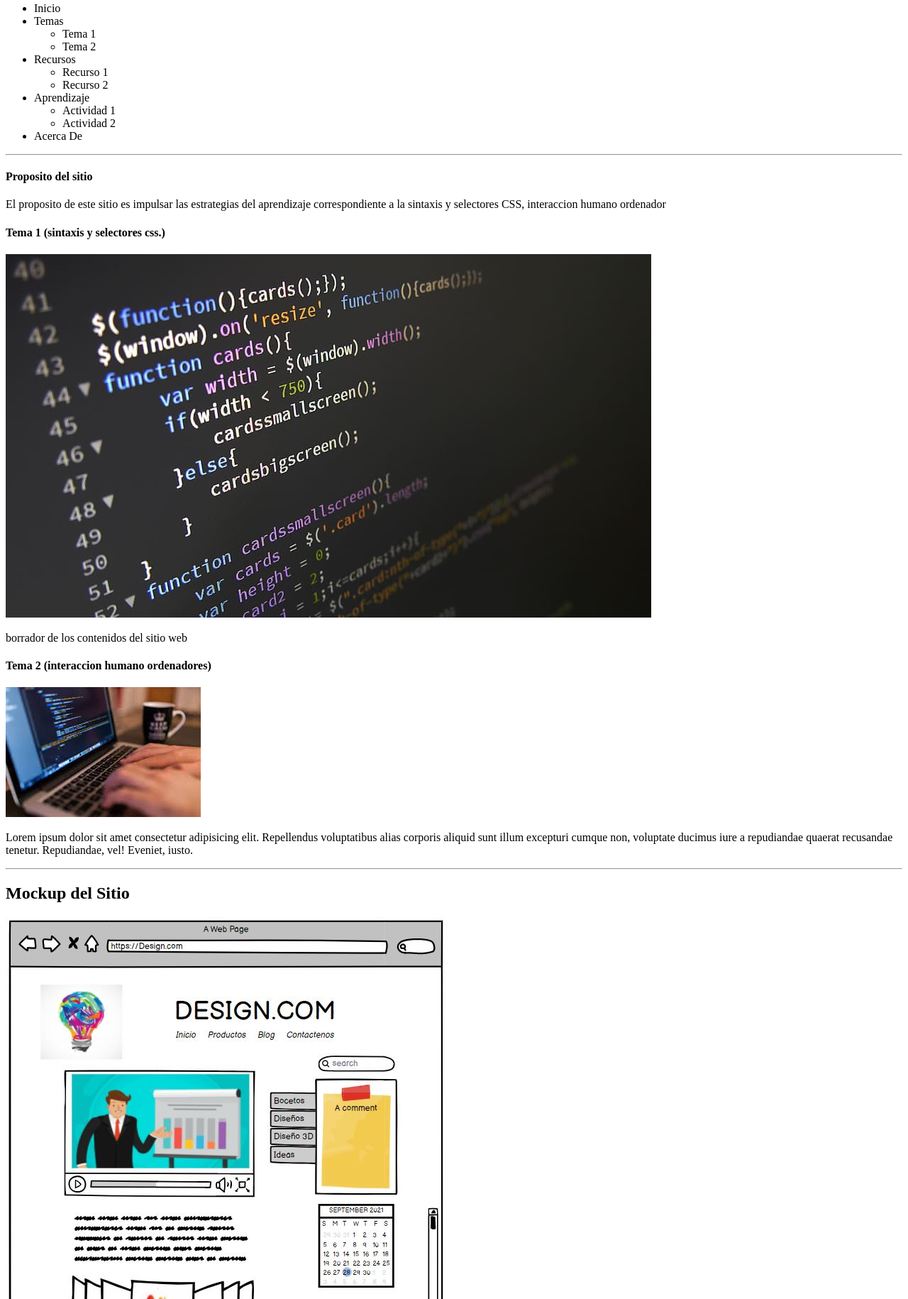
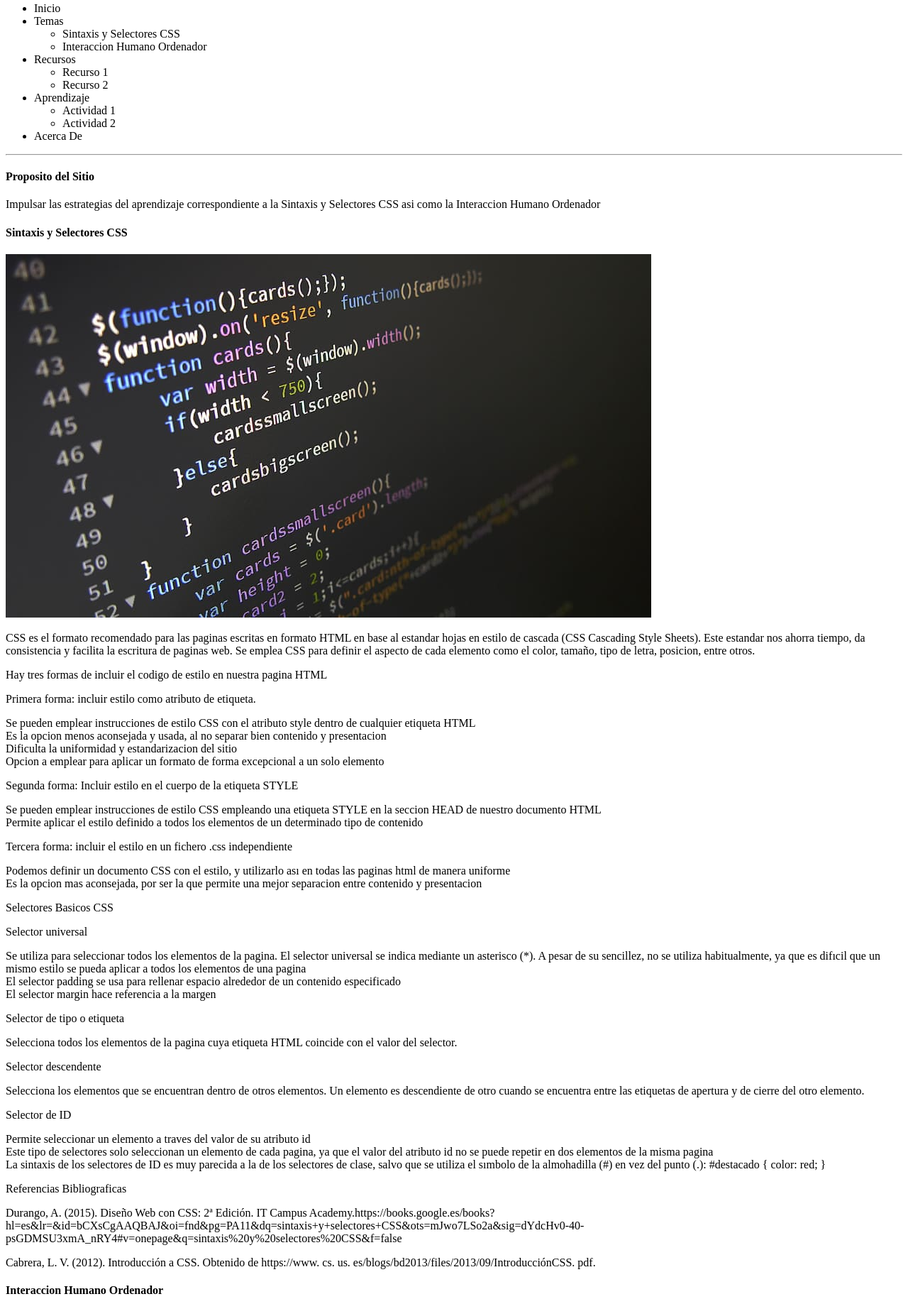
Before and after one commit to jmgonzalez2021/DSW-JohanGonzalez, a plain HTML site: page fase2/design.html in a window 1280 px wide. Shown: the part 95-1925 px from the top of the page at 71% size. Drawn offline with Linux system fonts and the light colour scheme.

Commit message:
Update design.html

```diff
--- a/fase2/design.html
+++ b/fase2/design.html
@@ -16,8 +16,8 @@
             <li>Inicio</li>
             <li>Temas
                 <ul>
-                    <li>Tema 1</li>
-                    <li>Tema 2</li>
+                    <li>Sintaxis y Selectores CSS</li>
+                    <li>Interaccion Humano Ordenador</li>
                 </ul>
             </li>
             <li>Recursos
@@ -39,22 +39,87 @@
     <!-- Contenido principal de la pagina -->
     <main>
         <section>
-            <h4>Proposito del sitio</h4>
-            <p>El proposito de este sitio es impulsar las estrategias del aprendizaje correspondiente a la sintaxis y selectores CSS, interaccion humano ordenador</p>
+            <h4>Proposito del Sitio</h4>
+            <p>Impulsar las estrategias del aprendizaje correspondiente a la Sintaxis y Selectores CSS asi como la Interaccion Humano Ordenador</p>
         </section>
 
         <article>
-            <h4>Tema 1 (sintaxis y selectores css.)</h4>
+            <h4>Sintaxis y Selectores CSS</h4>
             <img src="Image/Sintaxis.jpg" alt="descripcion alternativa (imagen que muestra la sintaxis)">
             <p>
-                borrador de los contenidos del sitio web
+                CSS es el formato recomendado para las paginas escritas en formato HTML en base al estandar
+                hojas en estilo de cascada (CSS Cascading Style Sheets). Este estandar nos ahorra tiempo, da
+                consistencia y facilita la escritura de paginas web.
+                Se emplea CSS para definir el aspecto de cada elemento como el color, tamaño, tipo de letra,   posicion, entre otros.
             </p>
+            <p>Hay tres formas de incluir el codigo de estilo en nuestra pagina HTML
+            </p>
+            <p>Primera forma: incluir estilo como atributo de etiqueta.</p>
+            <p>Se pueden emplear instrucciones de estilo CSS con el atributo style dentro de cualquier etiqueta HTML <br>
+                Es la opcion menos aconsejada y usada, al no separar bien contenido y presentacion <br>
+                Dificulta la uniformidad y estandarizacion del sitio <br>
+                Opcion a emplear para aplicar un formato de forma excepcional a un solo elemento <br>
+            </p>
+            <p>Segunda forma: Incluir estilo en el cuerpo de la etiqueta STYLE</p>
+            <p>Se pueden emplear instrucciones de estilo CSS empleando una etiqueta STYLE en la seccion
+            HEAD de nuestro documento HTML <br>
+            Permite aplicar el estilo definido a todos los elementos de un determinado tipo de contenido <br>
+        </p>
+        <p>Tercera forma: incluir el estilo en un fichero .css independiente</p>
+        <p>
+            Podemos definir un documento CSS con el estilo, y utilizarlo ası en todas las paginas html de
+            manera uniforme <br>
+            Es la opcion mas aconsejada, por ser la que permite una mejor separacion entre contenido y
+            presentacion <br>
+        </p>
+        <p>Selectores Basicos CSS</p>
+        <p>Selector universal</p>
+        <p>
+            Se utiliza para seleccionar todos los elementos de la pagina.
+            El selector universal se indica mediante un asterisco (*). A pesar de su sencillez, no se utiliza habitualmente, ya que es difıcil que un mismo estilo se pueda aplicar a todos los elementos de una pagina <br>
+            El selector padding se usa para rellenar espacio alrededor de un contenido especificado <br>
+            El selector margin hace referencia a la margen <br>
+        </p>
+        <p>Selector de tipo o etiqueta</p>
+        <p>
+            Selecciona todos los elementos de la pagina cuya etiqueta HTML coincide con el valor del selector.
+        </p>
+        <p>Selector descendente</p>
+        <p>
+            Selecciona los elementos que se encuentran dentro de otros elementos. Un elemento es descendiente de otro cuando se encuentra entre las etiquetas de apertura y de cierre del otro elemento.
+        </p>
+        <p>Selector de ID</p>
+        <p>
+            Permite seleccionar un elemento a traves del valor de su atributo id <br>
+            Este tipo de selectores solo seleccionan un elemento de cada pagina, ya que el valor del atributo id no se puede repetir en dos elementos de la misma pagina <br>
+            La sintaxis de los selectores de ID es muy parecida a la de los selectores de clase, salvo que se utiliza el sımbolo de la almohadilla (#) en vez del punto (.): #destacado { color: red; } <br>
+        </p>
+        <p>
+            Referencias Bibliograficas
+        </p>
+        <p>
+            Durango, A. (2015). Diseño Web con CSS: 2ª Edición. IT Campus
+            Academy.https://books.google.es/books?hl=es&lr=&id=bCXsCgAAQBAJ&oi=fnd&pg=PA11&dq=sintaxis+y+selectores+CSS&ots=mJwo7LSo2a&sig=dYdcHv0-40-psGDMSU3xmA_nRY4#v=onepage&q=sintaxis%20y%20selectores%20CSS&f=false
+
+        </p>
+        <p>
+            Cabrera, L. V. (2012). Introducción a CSS. Obtenido de https://www. cs. us.
+            es/blogs/bd2013/files/2013/09/IntroducciónCSS. pdf.
+        </p>
+
         </article>
 
         <article>
-            <h4>Tema 2 (interaccion humano ordenadores)</h4>
+            <h4>Interaccion Humano Ordenador</h4>
             <img src="Image/Interaccion.jpg" alt="imagen que muestra la interaccion">
-            <p>Lorem ipsum dolor sit amet consectetur adipisicing elit. Repellendus voluptatibus alias corporis aliquid sunt illum excepturi cumque non, voluptate ducimus iure a repudiandae quaerat recusandae tenetur. Repudiandae, vel! Eveniet, iusto.</p>
+            <p>La Interacción Persona Ordenador (IPO) es un área de desarrollo reciente, como tantas otras ligadas al campo de los ordenadores, con un carácter marcadamente interdisciplinario y que en los últimos años está viviendo un auge espectacular en sus diversas vertientes. Este auge se produce gracias a la capacidad cada vez mayor de los equipos informáticos y a la existencia de herramientas y aplicaciones cada vez más sofisticadas. Así, hoy día no nos asombra
+            tener al alcance de nuestro cursor la última información procedente de cualquier lugar y referente a cualquier tema, participar en una conversación en la que los interlocutores estén separados por océanos sabiendo que la presencia de nuestros contertulios no se limita a la voz e incluso, aunque sea entre sueños, conseguir que nuestro ordenador nos de consejos acerca de la mejor forma de escribir un documento de trabajo, sea éste un anuncio, un examen o el prólogo de un libro.</p>
+            <p>
+                Referencias Bibliograficas
+            </p>
+            <p>
+                Abascal, J., & Morillón, R. (2002). Interacción persona-ordenador. Inteligencia Artif., 6(16), 9-24.
+            </p>
         </article>
     </main>
     <hr>
```
